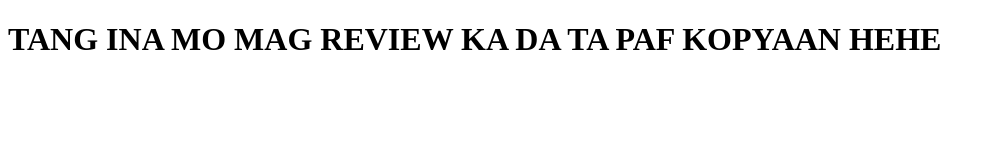
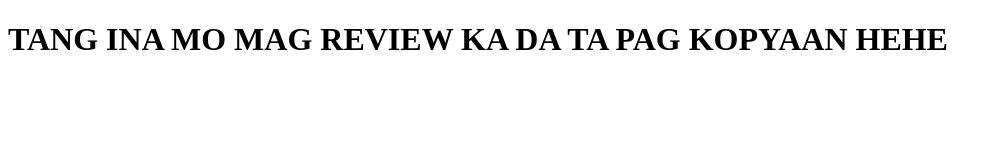
Before and after one commit to pogii1/demotry, a plain HTML site: page message.html in a window 1280 px wide. Shown: the whole page, without its empty margins (0-1002 px from the left). Drawn offline with Linux system fonts and the light colour scheme.

Commit message:
Update message.html

```diff
--- a/message.html
+++ b/message.html
@@ -6,6 +6,6 @@
   <title>Document</title>
 </head>
 <body>
-  <h1>TANG INA MO MAG REVIEW KA DA TA PAF KOPYAAN HEHE</h1>
+  <h1>TANG INA MO MAG REVIEW KA DA TA PAG KOPYAAN HEHE</h1>
 </body>
 </html>
```
